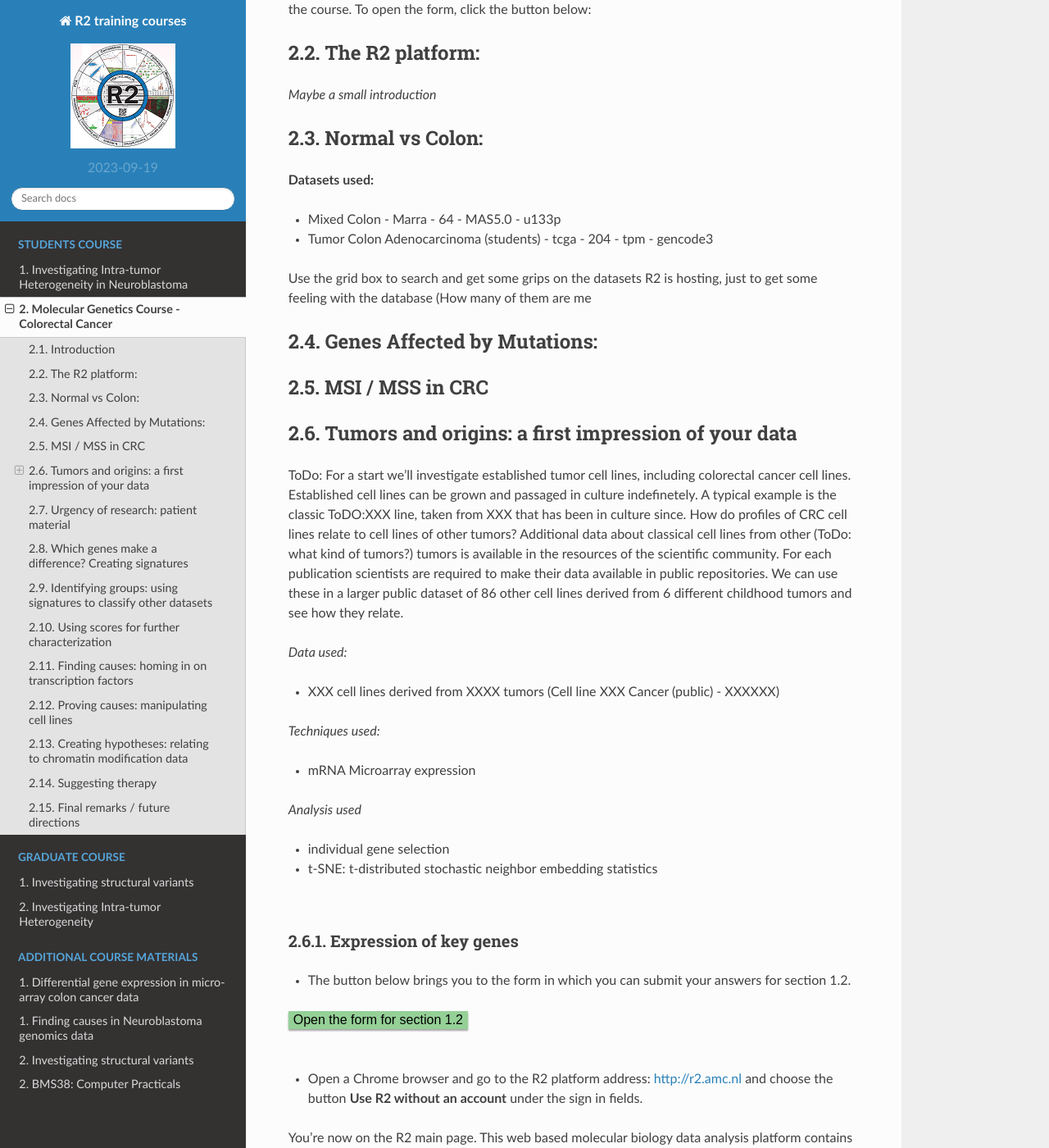
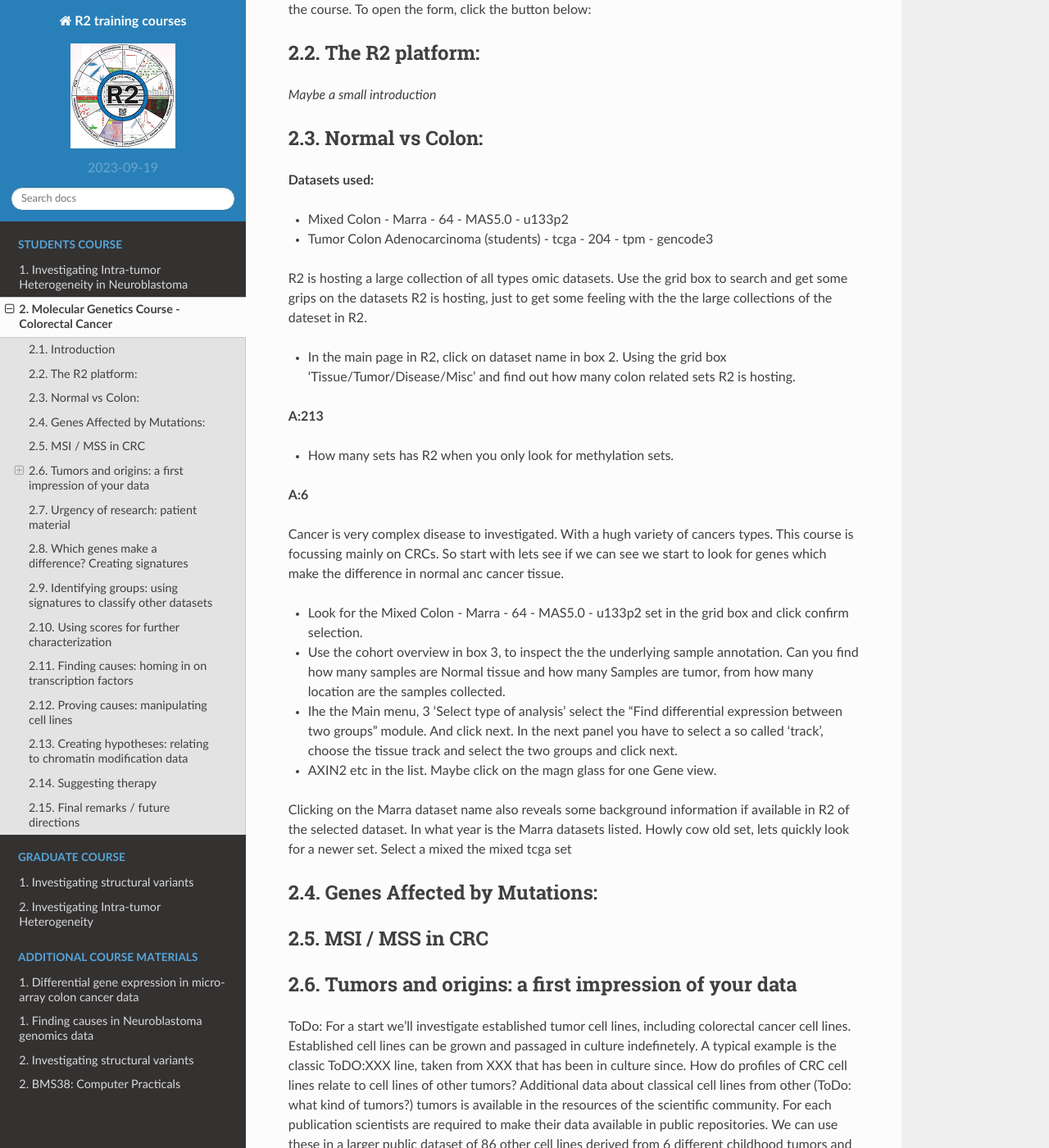
Before and after one commit to antronerds/r2-training-courses, a Sphinx documentation site: the page built from docs/Molecular_Genetics_CRC.md, in a window 1280 px wide and 1400 px high, scrolled down 1030 px. Shown: the whole window at 82% size. Built offline with Sphinx 7.4.7 and the Read the Docs theme 2.0.0, drawn with Linux system fonts in a browser that asks for light colours.

Commit message:
adding stuff to course 2023

```diff
--- a/docs/Molecular_Genetics_CRC.md
+++ b/docs/Molecular_Genetics_CRC.md
@@ -39,11 +39,37 @@ Normal vs Colon:
 
 
 **Datasets used:**
-* Mixed Colon - Marra - 64 - MAS5.0 - u133p
+* Mixed Colon - Marra - 64 - MAS5.0 - u133p2
 * Tumor Colon Adenocarcinoma (students) - tcga - 204 - tpm - gencode3
 
 
-Use the grid box to search and get some grips on the datasets R2 is hosting, just  to get some feeling with the database (How many of them are me
+R2 is hosting a large collection of all types omic datasets.  Use the grid box to search and get some grips on the datasets R2 is hosting, just  to get some feeling with the the large collections of the dateset in R2.
+
+* In the main page in R2, click on dataset  name  in box 2. Using the grid box 'Tissue/Tumor/Disease/Misc' and find out how many colon related sets R2 is hosting.
+
+**A:213**
+
+* How many sets has R2 when you only look for methylation sets.
+
+**A:6**
+
+Cancer is very complex disease to investigated. With a hugh variety of cancers types. This course is focussing mainly on CRCs. So start with lets see if we can see we start to look  for genes which make the difference in normal anc cancer tissue.
+
+* Look for the Mixed Colon - Marra - 64 - MAS5.0 - u133p2 set in the grid box and click confirm selection.
+* Use the cohort overview in box 3, to inspect the the underlying sample annotation. Can you find how many  samples are Normal tissue and how many Samples are tumor, from how many location are the samples collected.
+* Ihe the  Main menu, 3 ‘Select type of analysis’ select the “Find differential expression between two  groups” module. And click next. In the next panel you have to select a so called ‘track’, choose the tissue track and select the two groups and click next.
+* AXIN2 etc in the list. Maybe click on the magn glass for one Gene view.
+
+
+Clicking on the Marra dataset name also reveals some background information if available in R2 of the selected dataset. In what year is the Marra datasets listed. Howly cow old set, lets quickly look for a newer set. Select a mixed the mixed tcga set
+
+
+
+
+
+
+
+
 
 
 
```
